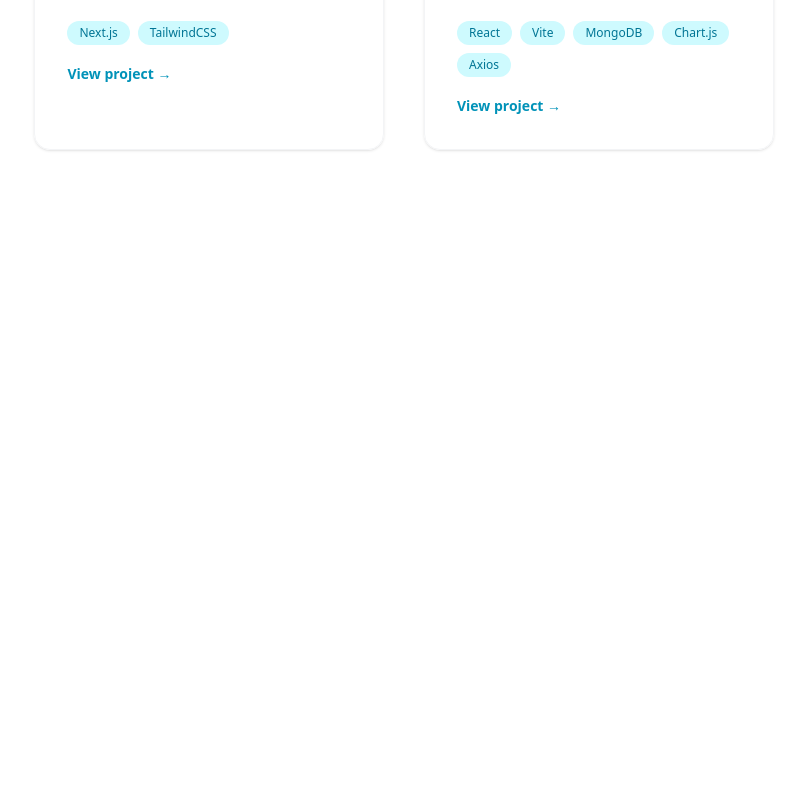
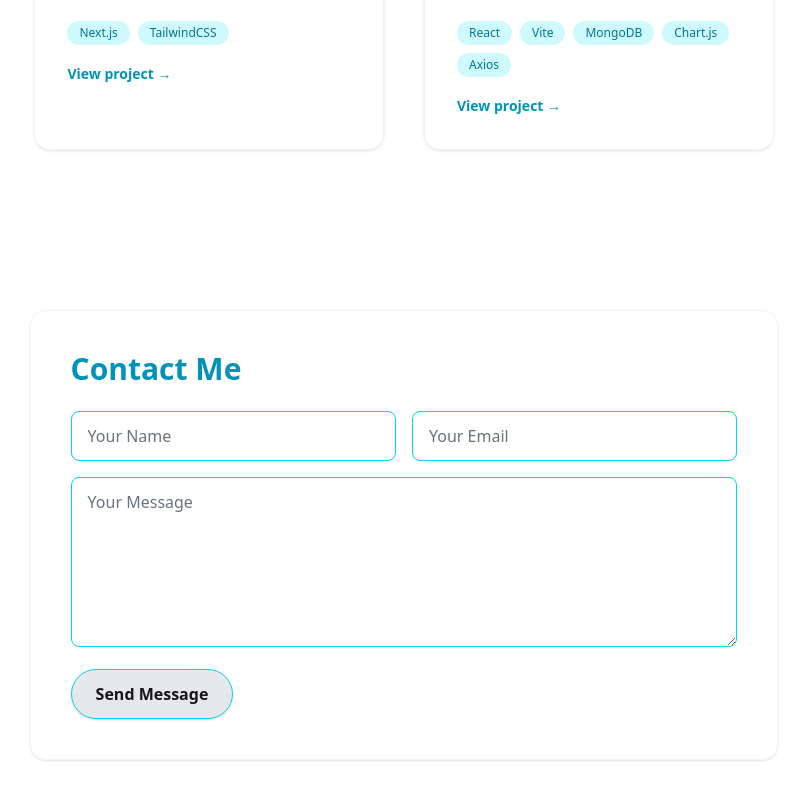
Before and after one commit to Frawser/portfolio, a Next.js app: page / in a window 1280 px wide. Shown: the part 3785-4585 px from the top of the page, without its empty margins (236-1043 px from the left). Before the commit the page ends 4031 px from the top, so only its background shows below. Built offline with nearby package versions, Linux system fonts and the light colour scheme.

Commit message:
ContactForm made with formspree

```diff
--- a/src/app/page.tsx
+++ b/src/app/page.tsx
@@ -6,8 +6,8 @@ import Stats from "@/components/Stats";
 import Background from "@/components/Background";
 import Projects from "@/components/Projects";
 import DownloadCVButton from "@/components/DownloadCV";
-
 import PersonalGoals from "@/components/PersonalGoals";
+import ContactForm from "@/components/ContactForm";
 
 export default function Home() {
   return (
@@ -20,6 +20,7 @@ export default function Home() {
       <Background />
       <PersonalGoals />
       <Projects />
+      <ContactForm />
     </div>
   );
 }
--- /dev/null
+++ b/src/components/ContactForm.tsx
@@ -0,0 +1,64 @@
+"use client";
+
+import { useState } from "react";
+
+export default function ContactForm() {
+  const [submitted, setSubmitted] = useState(false);
+
+  return (
+    <section className="flex justify-center py-16 px-4">
+      <form
+        action="https://formspree.io/f/xjkalkjq"
+        method="POST"
+        className="w-full max-w-3xl md:w-3/5
+                   bg-white/80 dark:bg-gray-900/40
+                   backdrop-blur-md border border-gray-100 dark:border-gray-800
+                   rounded-2xl shadow-sm p-8 md:p-10
+                   transition-all duration-300"
+      >
+        <h2 className="text-3xl font-bold text-cyan-600 dark:text-cyan-300 mb-6">
+          Contact Me
+        </h2>
+
+        {submitted && (
+          <p className="text-green-600 dark:text-green-400 mb-4">
+            Thanks! Your message has been sent.
+          </p>
+        )}
+
+        <div className="flex flex-col md:flex-row gap-4 mb-4">
+          <input
+            type="text"
+            name="name"
+            placeholder="Your Name"
+            required
+            className="flex-1 px-4 py-3 rounded-lg border border-cyan-400 focus:ring-2 focus:ring-cyan-300 outline-none bg-transparent text-foreground placeholder:text-gray-500 transition-all"
+          />
+          <input
+            type="email"
+            name="email"
+            placeholder="Your Email"
+            required
+            className="flex-1 px-4 py-3 rounded-lg border border-cyan-400 focus:ring-2 focus:ring-cyan-300 outline-none bg-transparent text-foreground placeholder:text-gray-500 transition-all"
+          />
+        </div>
+
+        <textarea
+          name="message"
+          placeholder="Your Message"
+          required
+          rows={6}
+          className="w-full px-4 py-3 rounded-lg border border-cyan-400 focus:ring-2 focus:ring-cyan-300 outline-none bg-transparent text-foreground placeholder:text-gray-500 transition-all mb-4"
+        />
+
+        <button
+          type="submit"
+          className="px-6 py-3 rounded-full border border-cyan-400 text-cyan-600 dark:text-cyan-300 bg-transparent hover:bg-cyan-100 dark:hover:bg-cyan-400/10 transition-all duration-300 font-semibold shadow-sm"
+          onClick={() => setSubmitted(true)}
+        >
+          Send Message
+        </button>
+      </form>
+    </section>
+  );
+}
```
